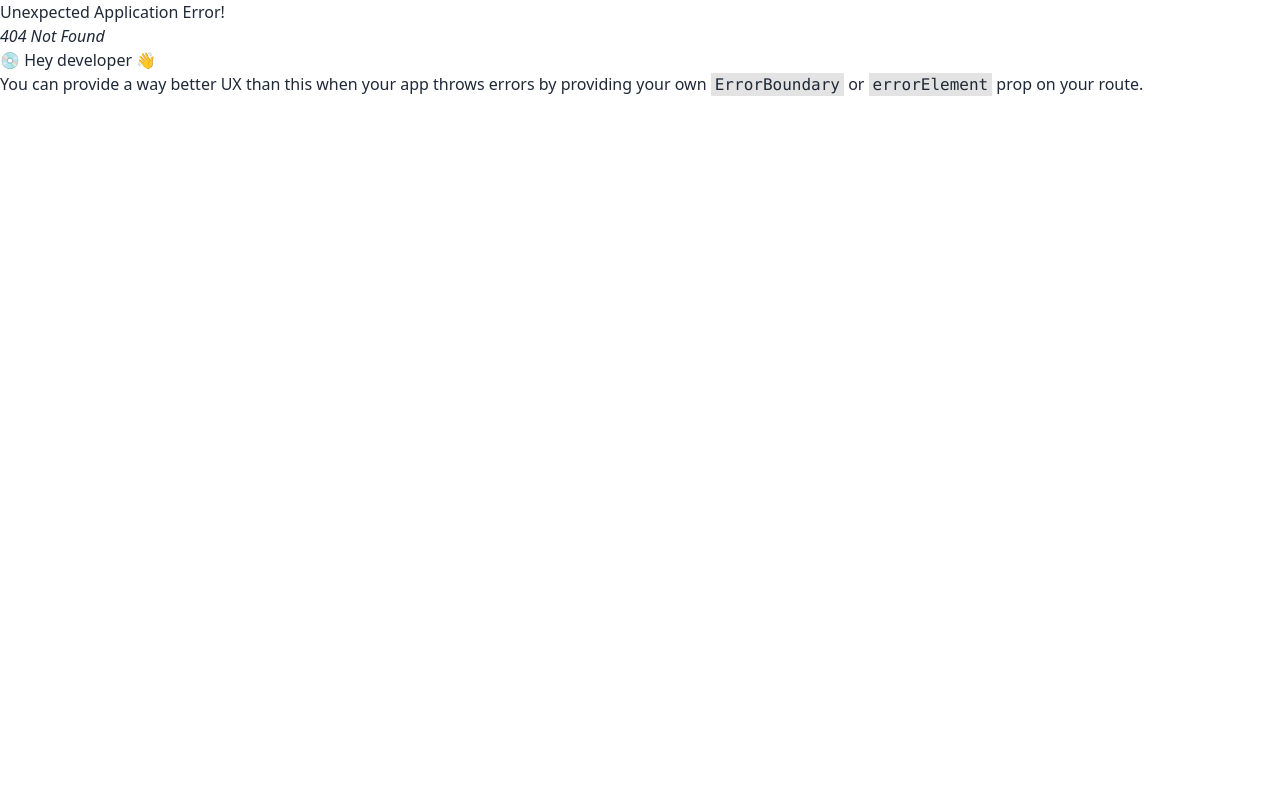
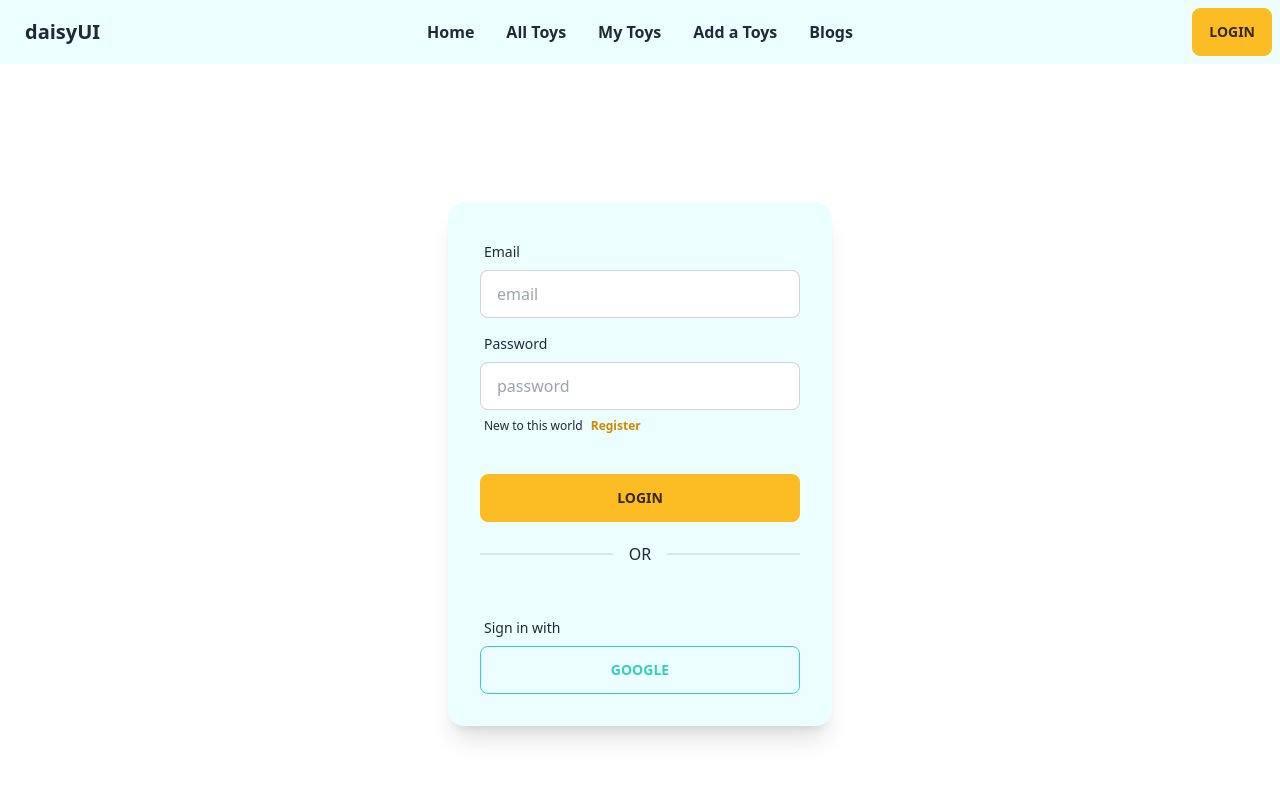
Before and after one commit to majedrahani/toy-ta, a React (Vite) app: page /login in a window 1280 px wide. Before the commit this address had no page. Shown: the top 800 px of the page. Built offline with nearby package versions, Linux system fonts and the light colour scheme.

Commit message:
login and register page design added

```diff
--- /dev/null
+++ b/src/registretion/Login.jsx
@@ -0,0 +1,53 @@
+import React from 'react';
+import { Link } from 'react-router-dom';
+
+const Login = () => {
+    return (
+        <div className="hero min-h-screen ">
+
+
+            <div className="card flex-shrink-0 w-full max-w-sm shadow-xl bg-cyan-50">
+                <div className="card-body">
+                    <div className="form-control">
+                        <label className="label">
+                            <span className="label-text">Email</span>
+                        </label>
+                        <input type="text" placeholder="email" className="input input-bordered" />
+                    </div>
+                    <div className="form-control">
+                        <label className="label">
+                            <span className="label-text">Password</span>
+                        </label>
+                        <input type="text" placeholder="password" className="input input-bordered" />
+                        <label className="label">
+                            <p href="#" className="label-text-alt link link-hover">New to this world
+                                <Link to='/register' className=' pl-2 font-bold text-yellow-600' >
+                                    Register
+                                </Link>
+                            </p>
+                        </label>
+                    </div>
+                    <div className="form-control mt-6">
+                        <button className="btn btn-warning">Login</button>
+                    </div>
+
+                    <div className="flex flex-col w-full border-opacity-50">
+
+                        <div className="divider">OR</div>
+
+                    </div>
+
+                    <div className="form-control mt-6">
+                        <label className="label">
+                            <span className="label-text">Sign in with</span>
+                        </label>
+                        <button className="btn btn-outline btn-accent">Google</button>
+                    </div>
+                </div>
+            </div>
+
+        </div>
+    );
+};
+
+export default Login;
--- /dev/null
+++ b/src/registretion/Register.jsx
@@ -0,0 +1,52 @@
+import React from 'react';
+import { Link } from 'react-router-dom';
+
+const Register = () => {
+    return (
+        <div className="hero min-h-screen ">
+
+
+        <div className="card flex-shrink-0 w-full max-w-sm shadow-xl bg-cyan-50">
+            <div className="card-body">
+                <div className="form-control">
+                    <label className="label">
+                        <span className="label-text">Name</span>
+                    </label>
+                    <input type="text" placeholder="Name" className="input input-bordered" />
+                </div>
+                <div className="form-control">
+                    <label className="label">
+                        <span className="label-text">Photo URL</span>
+                    </label>
+                    <input type="text" placeholder="Photo URL" className="input input-bordered" />
+                </div>
+                <div className="form-control">
+                    <label className="label">
+                        <span className="label-text">Email</span>
+                    </label>
+                    <input type="text" placeholder="email" className="input input-bordered" />
+                </div>
+                <div className="form-control">
+                    <label className="label">
+                        <span className="label-text">Password</span>
+                    </label>
+                    <input type="text" placeholder="password" className="input input-bordered" />
+                    <label className="label">
+                        <p href="#" className="label-text-alt link link-hover">All ready have an account?
+                        <Link to='/login' className=' pl-2 font-bold text-yellow-600' >
+                        Login
+                        </Link>
+                        </p>
+                    </label>
+                </div>
+                <div className="form-control mt-6">
+                    <button className="btn btn-warning">Login</button>
+                </div>
+            </div>
+        </div>
+
+</div>
+    );
+};
+
+export default Register;
--- a/src/shared/NavBar.jsx
+++ b/src/shared/NavBar.jsx
@@ -1,4 +1,5 @@
 import React from 'react';
+import { Link } from 'react-router-dom';
 
 const NavBar = () => {
     return (
@@ -28,7 +29,7 @@ const NavBar = () => {
                 </ul>
             </div>
             <div className="navbar-end">
-                <a className="btn">Get started</a>
+                <Link to="/login" className='btn btn-warning'>Login</Link>
             </div>
         </div>
     );
```
Also changed, not shown: src/router/Router.jsx (+10 -0 lines).
